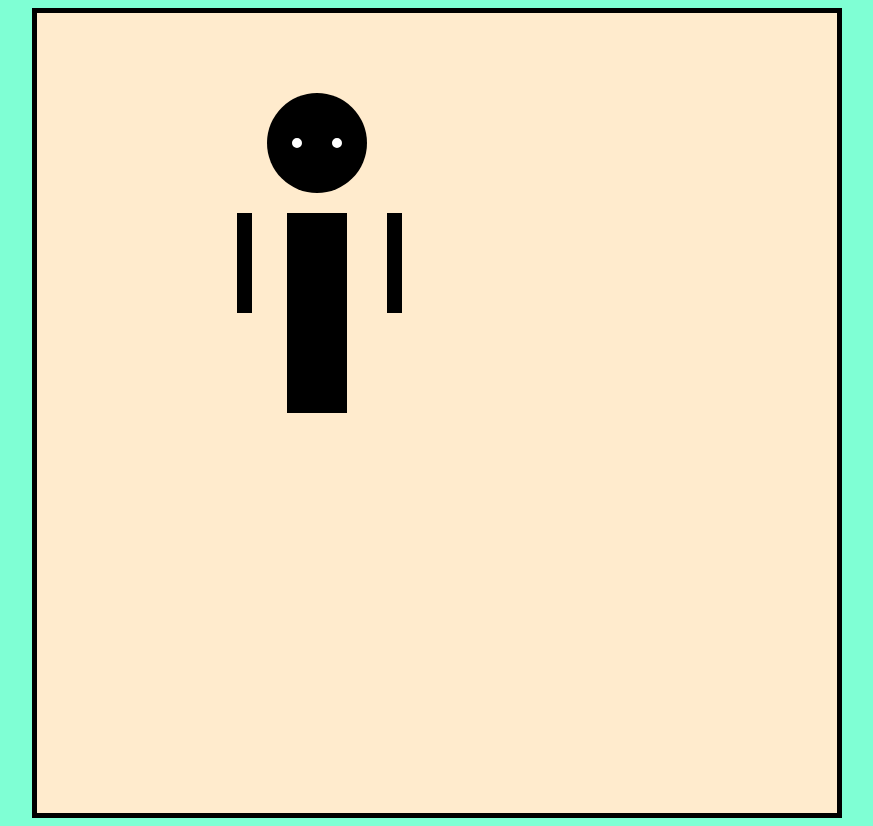
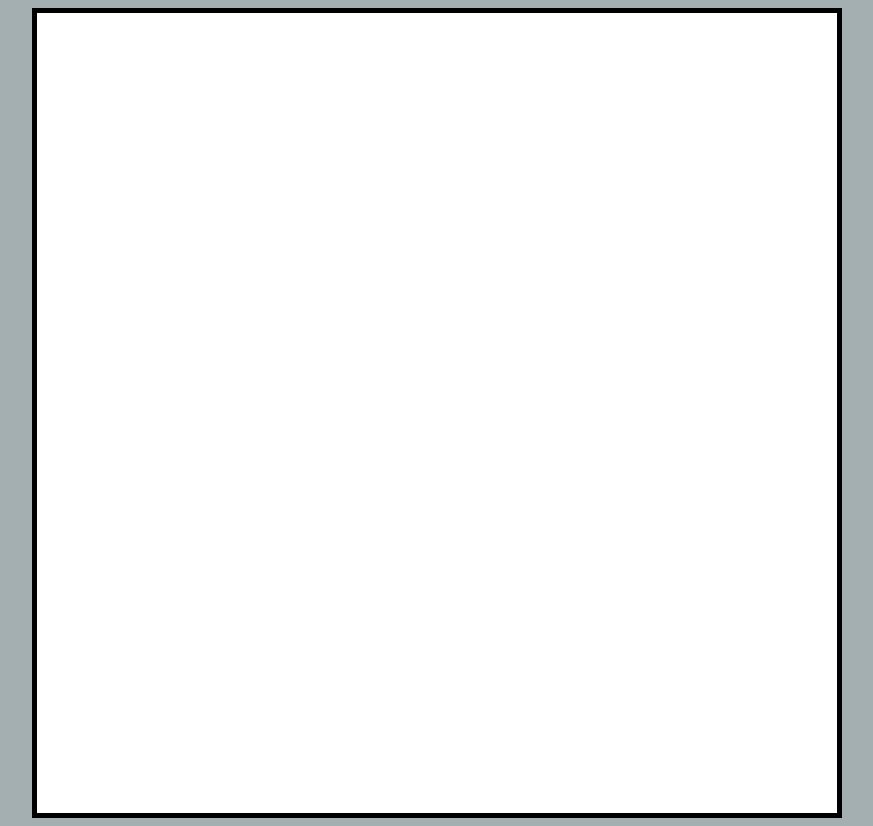
Before and after one commit to NAMGOONGS/practice, a plain HTML site: page draw/index.html in a window 1280 px wide. Shown: the whole page, without its empty margins (203-1076 px from the left). Drawn offline with Linux system fonts and the light colour scheme.

Commit message:
2025.07.21
그림앱 만들기 자동

```diff
--- a/draw/app.js
+++ b/draw/app.js
@@ -3,6 +3,20 @@ const ctx = canvas.getContext("2d");
 
 canvas.width= 800;
 canvas.height=800;
+
+ctx.width=2;
+
+
+function onClick(event){
+    ctx.moveTo(0,0);
+    console.log(event);
+    ctx.lineTo(event.offsetX, event.offsetY);
+    ctx.stroke();
+}
+
+canvas.addEventListener("mousemove",onClick);
+
+
 
 /*ctx.fillRect(200,200,50,200);
 ctx.fillRect(400,200,50,200);
@@ -19,7 +33,7 @@ ctx.lineTo(150,200);
 ctx.fill();*/
 
 
-
+/*
 ctx.fillRect(200,200,15,100);
 ctx.fillRect(350,200,15,100);
 ctx.fillRect(250,200,60,200);
@@ -28,7 +42,13 @@ ctx.arc(280,130,50,0,2*Math.PI);
 ctx.fill();
 
 ctx.beginPath();
+ctx.fillStyle = "red";
+ctx.arc(260,130,8,0,2*Math.PI);
+ctx.arc(300,130,8,0,2*Math.PI);
+ctx.fill();
+
+ctx.beginPath();
 ctx.fillStyle = "white";
-ctx.arc(260,130,5,0,2*Math.PI);
-ctx.arc(300,130,5,0,2*Math.PI);
-ctx.fill();
+ctx.arc(265,130,5,0,2*Math.PI);
+ctx.arc(305,130,5,0,2*Math.PI);
+ctx.fill();*/
--- a/draw/style.css
+++ b/draw/style.css
@@ -5,12 +5,12 @@ canvas{
     width:800px;
     height: 800px;
     border: 5px solid black;
-    background-color: blanchedalmond;
+    background-color: rgb(255, 255, 255);
 }
 
 body{
     display:flex;
     justify-content: center;
     align-items: center;
-    background-color: aquamarine;
+    background-color: rgb(163, 175, 177);
 }
```
